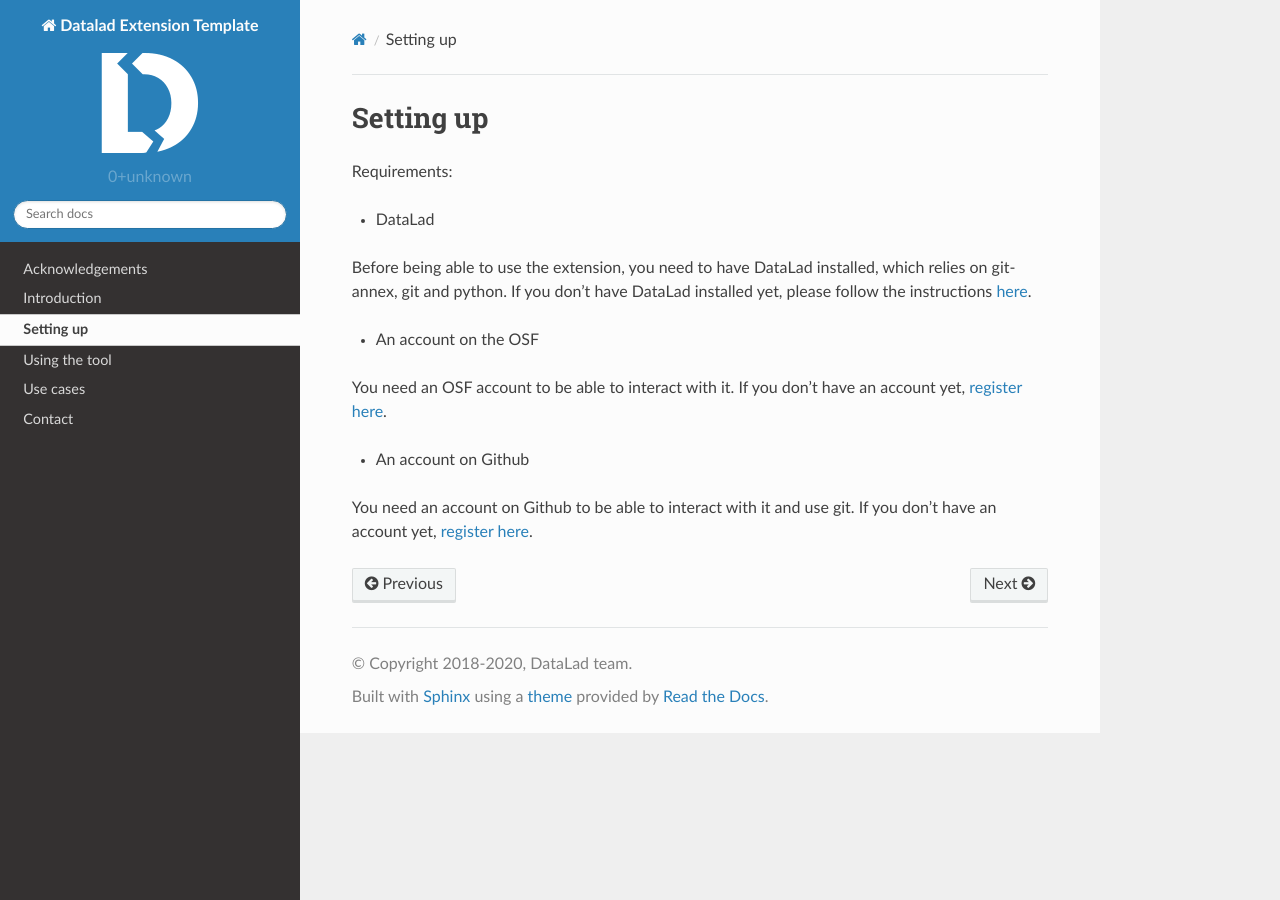
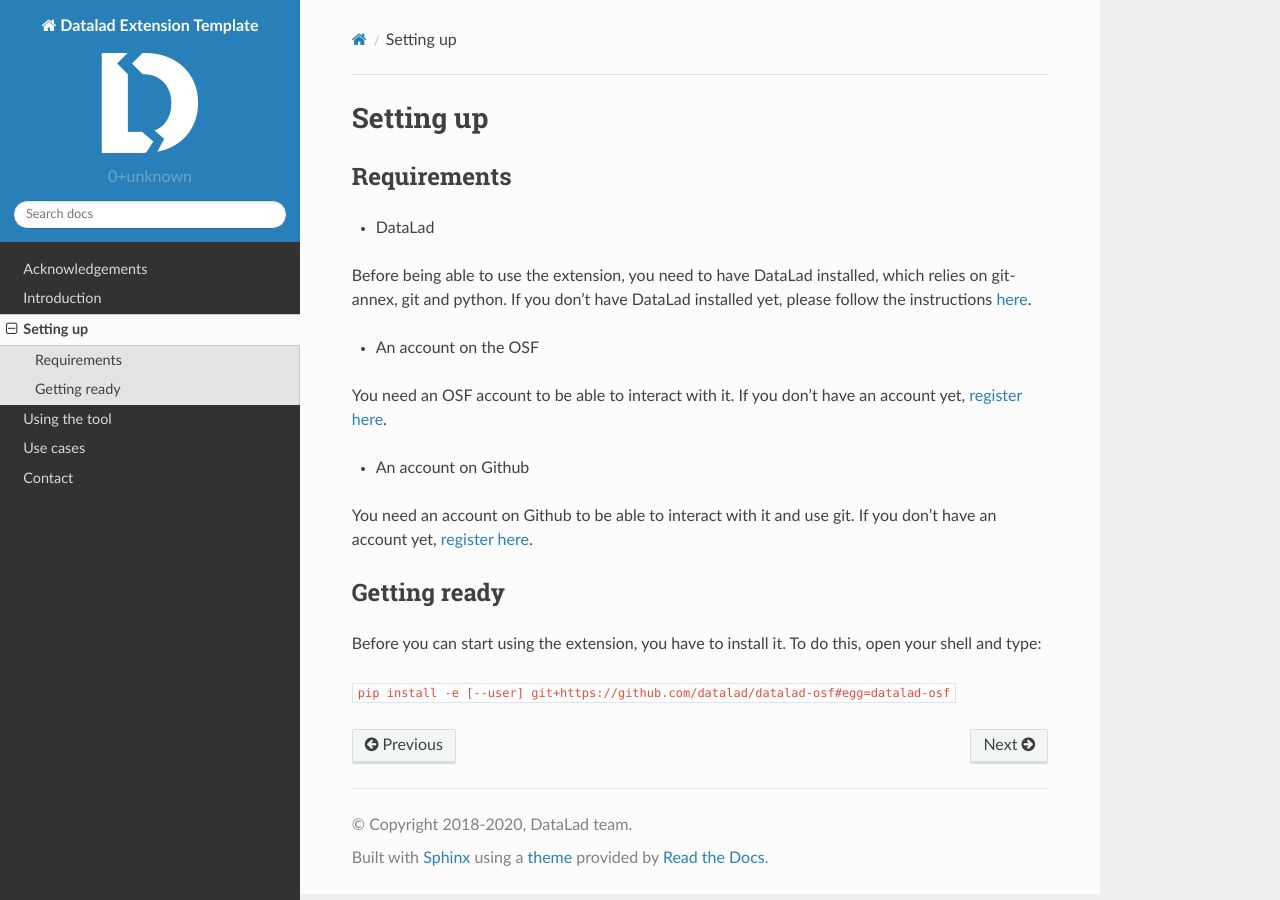
Before and after one commit to datalad/datalad-osf, a Sphinx documentation site: the page built from docs/source/settingup.rst, in a window 1280 px wide. Built offline with Sphinx 7.4.7 and the Read the Docs theme 2.0.0, drawn with Linux system fonts in a browser that asks for light colours; pages that are not in the unit, such as notebooks, are missing from menus.

Commit message:
Add install instruction, PLEASE CHECK

```diff
--- a/docs/source/settingup.rst
+++ b/docs/source/settingup.rst
@@ -1,11 +1,13 @@
 Setting up
 ==========
 
-Requirements:
+Requirements
+------------
 
 - DataLad
 
 Before being able to use the extension, you need to have DataLad installed, which relies on git-annex, git and python. If you don't have DataLad installed yet, please follow the instructions `here <http://handbook.datalad.org/en/latest/intro/installation.html>`_.
+
 
 - An account on the OSF
 
@@ -14,3 +16,11 @@
 - An account on Github
 
 You need an account on Github to be able to interact with it and use git. If you don't have an account yet, `register here <https://github.com/join?ref_cta=Sign+up&ref_loc=header+logged+out&ref_page=%2F&source=header-home>`_.
+
+
+Getting ready
+-------------
+
+Before you can start using the extension, you have to install it. To do this, open your shell and type:
+
+``pip install -e [--user] git+https://github.com/datalad/datalad-osf#egg=datalad-osf``
```
